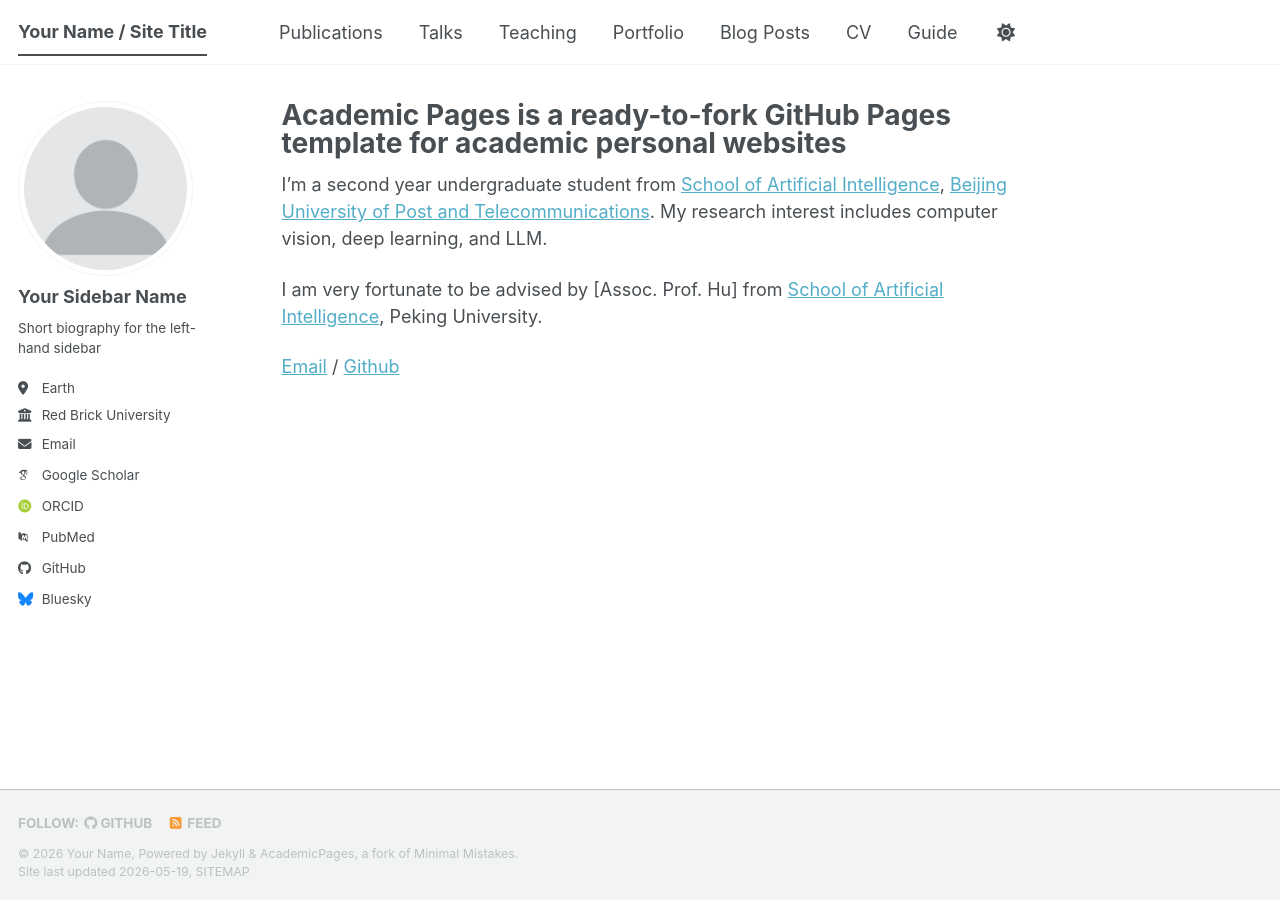
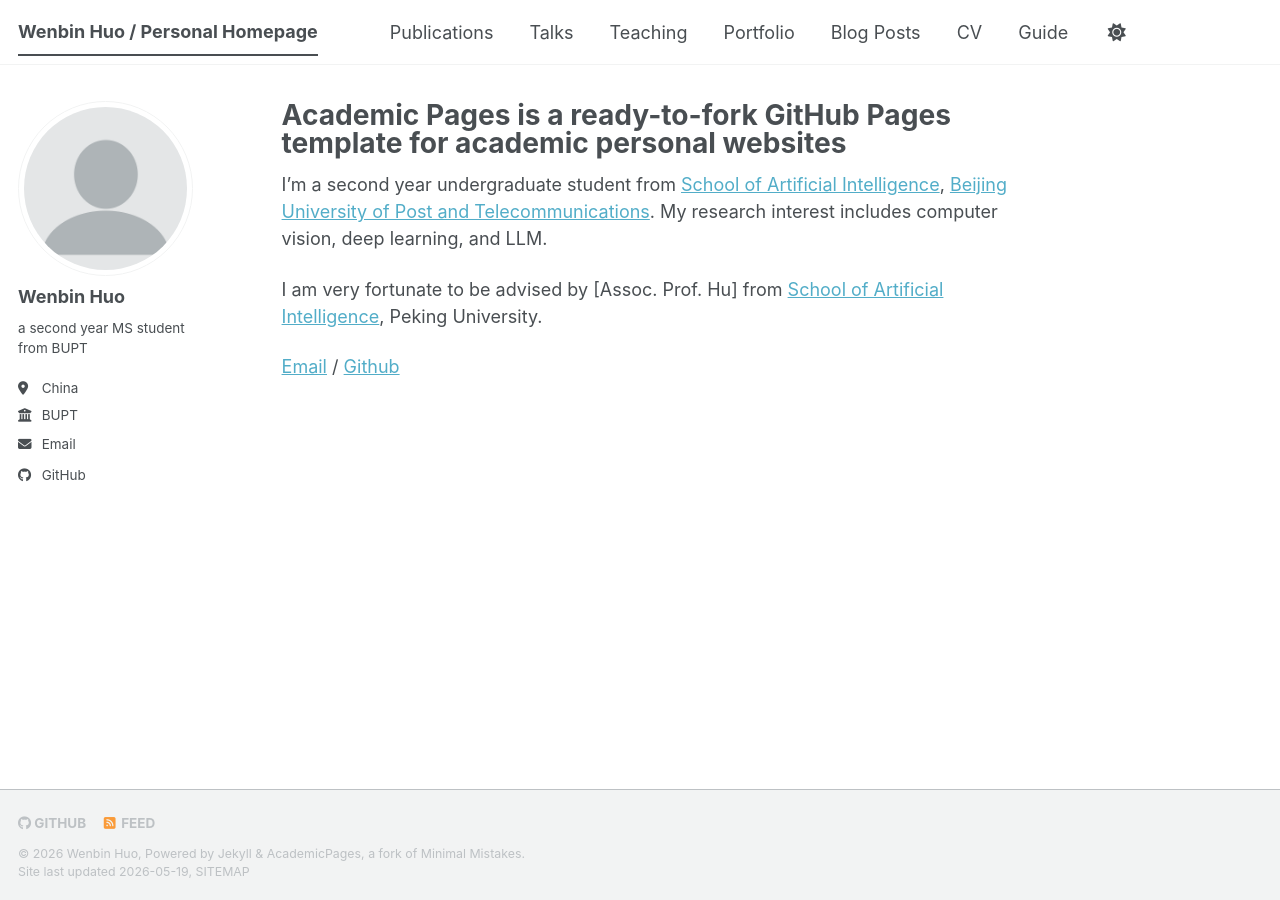
Before and after one commit to sakura073/Wenbin-Huo, a Jekyll site: the page built from _pages/about.md, in a window 1280 px wide. Built offline with Jekyll 4.4.1, drawn with Linux system fonts in a browser that asks for light colours; some web fonts are replaced; a script bundle is joined from its source files by our own code; library files that are not in the unit come from our copies.

Commit message:
Update _config.yml

```diff
--- a/_config.yml
+++ b/_config.yml
@@ -7,16 +7,15 @@
 # server process.
 
 # Basic Site Settings
-locale                   : "en-US"
-site_theme               : "default" # The available themes options are "default", "air", "sunrise", "mint", "dirt" and "contrast"
-title                    : "Your Name / Site Title"
+locale                   : "China"
+title                    : "Wenbin Huo / Personal Homepage"
 title_separator          : "-"
-name                     : &name "Your Name"
-description              : &description "Your Name's academic portfolio"   # Update this with a general description of your site, this is the default if not overridden by a page
-url                      : https://academicpages.github.io # The base hostname & protocol for your site e.g. "https://[your GitHub username].github.io",
+name                     : &name "Wenbin Huo"
+description              : &description "a second year MS student from BUPT"   # Update this with a general description of your site, this is the default if not overridden by a page
+url                      : https://sakura073.github.io # The base hostname & protocol for your site e.g. "https://[your GitHub username].github.io",
                                                            # or if you already have some other page hosted on Github then use "https://[your GitHub username].github.io/[Your Repo Name]"
 baseurl                  : "" # the subpath of your site, e.g. "/blog"
-repository               : "academicpages/academicpages.github.io"
+repository               : "sakura073/sakura073.github.io"
 
 # Site Author - The following control what appear as part of the author content on the side bar.
 #               If a field is blank the icon and link will not appear, otherwise it will be shown.
@@ -24,24 +23,24 @@ repository               : "academicpages/academicpages.github.io"
 author:
   # Biographic information
   avatar           : "profile.png"
-  name             : "Your Sidebar Name"
+  name             : "Wenbin Huo"
   pronouns         : # example: "she/her"
-  bio              : "Short biography for the left-hand sidebar"
-  location         : "Earth"
-  employer         : "Red Brick University"
+  bio              : "a second year MS student from BUPT"
+  location         : "China"
+  employer         : "BUPT"
   uri              : # URL
-  email            : "none@example.org"
+  email            : "hwb@bupt.edu.cn"
 
   # Academic websites
   academia         : # URL
   arxiv            : # URL - Update with the correct link to your profile
-  googlescholar    : "https://scholar.google.com/citations?user=PS_CX0AAAAAJ"
+  googlescholar    : # "https://scholar.google.com/citations?user=PS_CX0AAAAAJ"
   inspire-hep      : # URL
   impactstory      : # URL
-  orcid            : "https://orcid.org/yourorcidurl"
+  orcid            : # "https://orcid.org/yourorcidurl"
   semantic         : # URL
   ssrn             : # URL
-  pubmed           : "https://www.ncbi.nlm.nih.gov/pubmed/?term=john+snow"
+  pubmed           : # "https://www.ncbi.nlm.nih.gov/pubmed/?term=john+snow"
   researchgate     : # URL
   scopus           : # URL
   zotero           : # URL
@@ -57,7 +56,7 @@ author:
 
   # Social media
   artstation       : # Username
-  bluesky          : "bsky.app" # Replace this with you Bluesky username
+  bluesky          : # "bsky.app" # Replace this with you Bluesky username
   facebook         : # Username
   flickr           : # Username
   foursquare       : # Username
```
